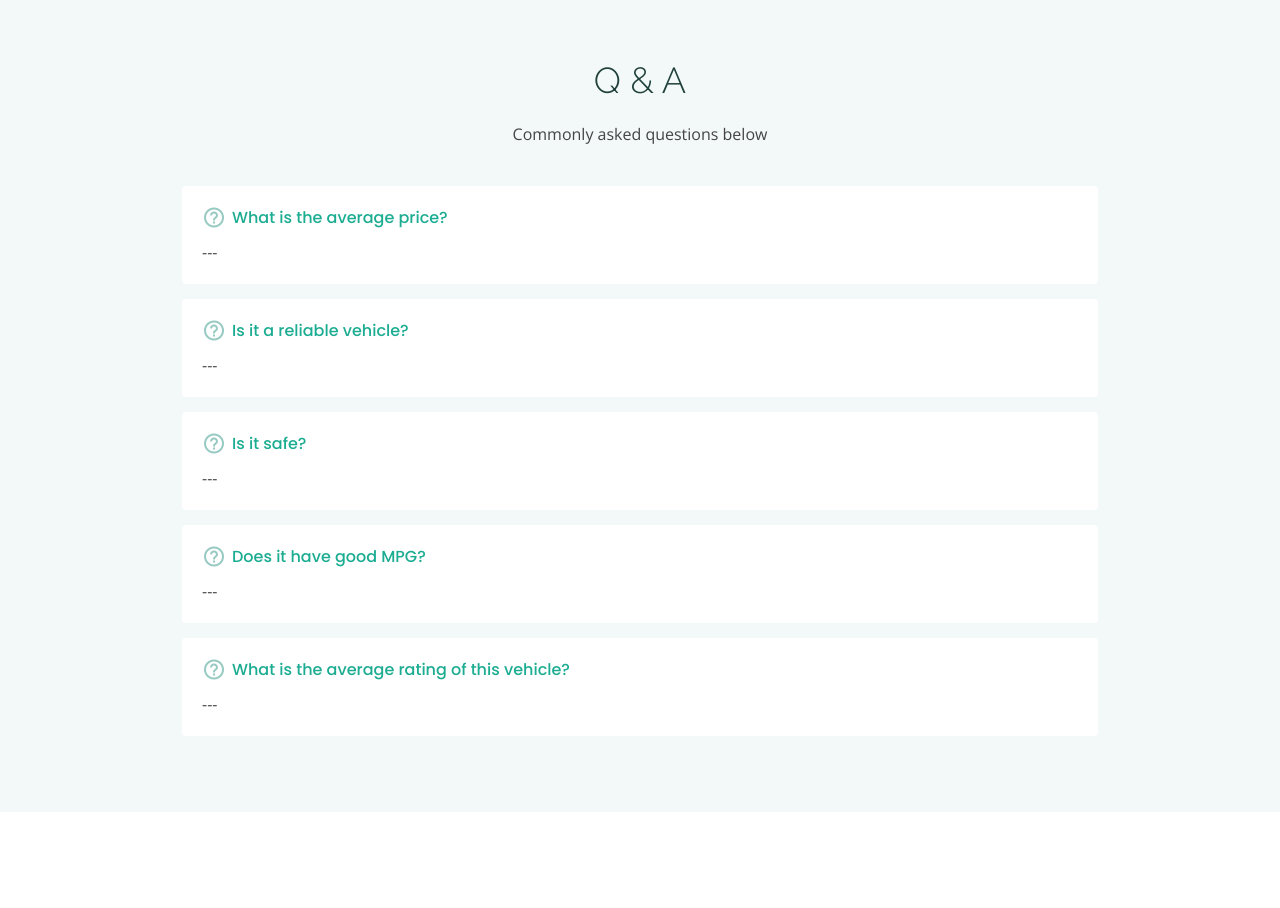
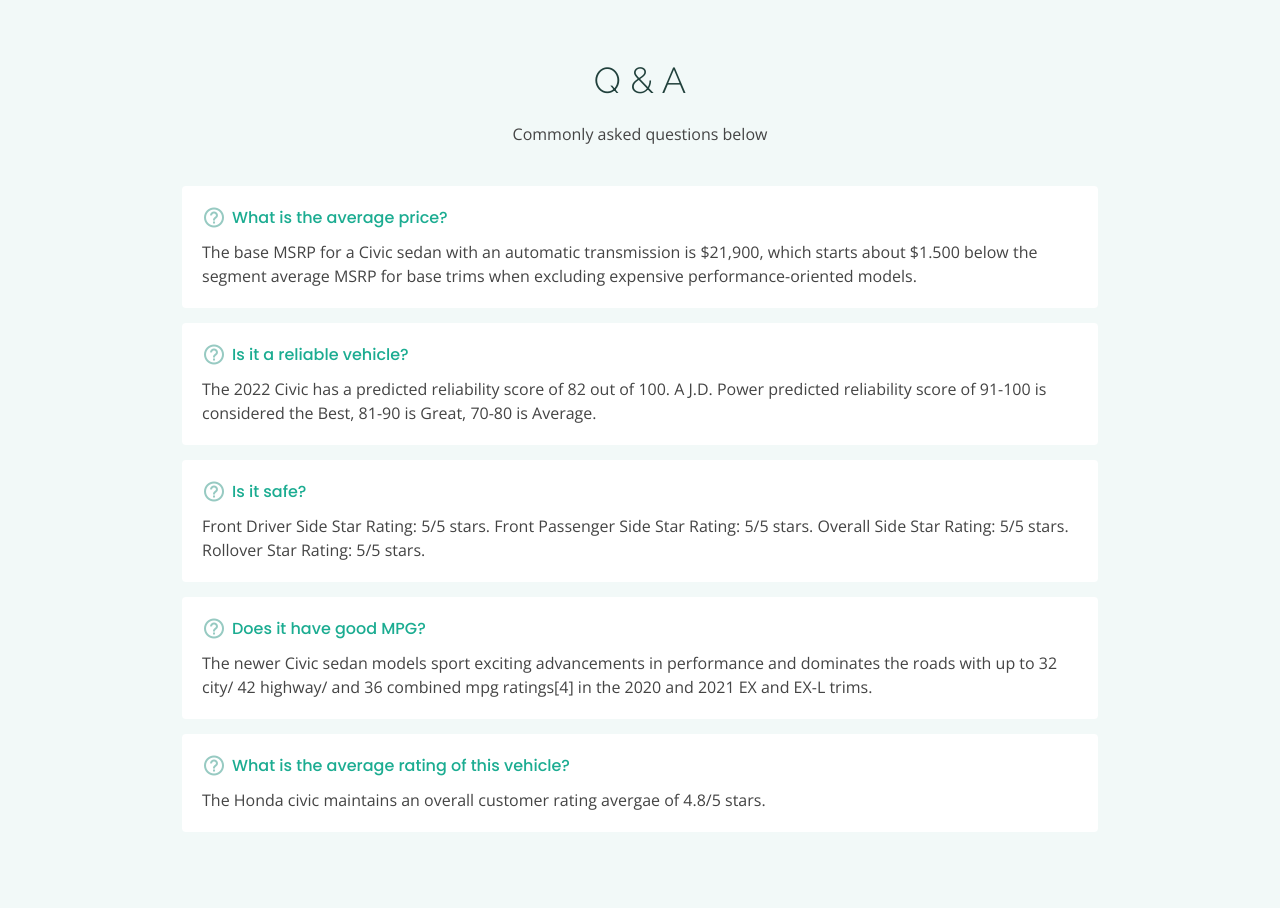
Before and after one commit to ACS-AP/AutoCentral, a Flask app: page /civic in a window 1280 px wide. Shown: the part 499-1407 px from the top of the page. Before the commit the page ends 1311 px from the top, so only its background shows below. Run offline with Flask 2, Linux system fonts and the light colour scheme; some libraries are stand-ins or nearby versions.

Commit message:
HTML content

```diff
--- a/templates/civic.html
+++ b/templates/civic.html
@@ -83,7 +83,7 @@
             <i class="bx bx-help-circle icon-help"></i> <a data-bs-toggle="collapse" class="collapse" data-bs-target="#faq-list-1">What is the average price?</a>
             <div id="faq-list-1" class="collapse show" data-bs-parent=".faq-list">
               <p>
-                ---
+                The base MSRP for a Civic sedan with an automatic transmission is $21,900, which starts about $1.500 below the segment average MSRP for base trims when excluding expensive performance-oriented models.
               </p>
             </div>
           </li>
@@ -92,7 +92,7 @@
             <i class="bx bx-help-circle icon-help"></i> <a data-bs-toggle="collapse" data-bs-target="#faq-list-2" class="collapse">Is it a reliable vehicle? </a>
             <div id="faq-list-2" class="collapse show" data-bs-parent=".faq-list">
               <p>
-                ---
+                The 2022 Civic has a predicted reliability score of 82 out of 100. A J.D. Power predicted reliability score of 91-100 is considered the Best, 81-90 is Great, 70-80 is Average.
               </p>
             </div>
           </li>
@@ -101,7 +101,7 @@
             <i class="bx bx-help-circle icon-help"></i> <a data-bs-toggle="collapse" data-bs-target="#faq-list-3" class="collapse">Is it safe? </a>
             <div id="faq-list-3" class="collapse show" data-bs-parent=".faq-list">
               <p>
-                ---
+                Front Driver Side Star Rating: 5/5 stars. Front Passenger Side Star Rating: 5/5 stars. Overall Side Star Rating: 5/5 stars. Rollover Star Rating: 5/5 stars.
               </p>
             </div>
           </li>
@@ -110,7 +110,7 @@
             <i class="bx bx-help-circle icon-help"></i> <a data-bs-toggle="collapse" data-bs-target="#faq-list-4" class="collapse">Does it have good MPG? </a>
             <div id="faq-list-4" class="collapse show" data-bs-parent=".faq-list">
               <p>
-                ---
+                The newer Civic sedan models sport exciting advancements in performance and dominates the roads with up to 32 city/ 42 highway/ and 36 combined mpg ratings[4] in the 2020 and 2021 EX and EX-L trims.
               </p>
             </div>
           </li>
@@ -119,7 +119,7 @@
             <i class="bx bx-help-circle icon-help"></i> <a data-bs-toggle="collapse" data-bs-target="#faq-list-5" class="collapse">What is the average rating of this vehicle?</a>
             <div id="faq-list-5" class="collapse show" data-bs-parent=".faq-list">
               <p>
-                ---
+                The Honda civic maintains an overall customer rating avergae of 4.8/5 stars.
               </p>
             </div>
           </li>
--- a/templates/findr.html
+++ b/templates/findr.html
@@ -31,7 +31,7 @@
         <li><a class="nav-link scrollto" href="/">Register</a></li>
         <li><a class="nav-link scrollto" href="index">Home</a></li>
         <li><a class="nav-link scrollto" href="findr">Popular</a></li>
-        <li><a class="nav-link scrollto" href="insights">Insights</a></li>
+        <li><a class="nav-link scrollto" href="insights">Ratings</a></li>
         <li><a class="nav-link scrollto " href="contact">Contact</a></li>
         <li><a class="nav-link scrollto " href="logout">Logout</a></li>
     </nav>
```
Also changed, not shown: templates/camry.html (+5 -5 lines), templates/jeep.html (+6 -6 lines), templates/rogue.html (+5 -5 lines).
